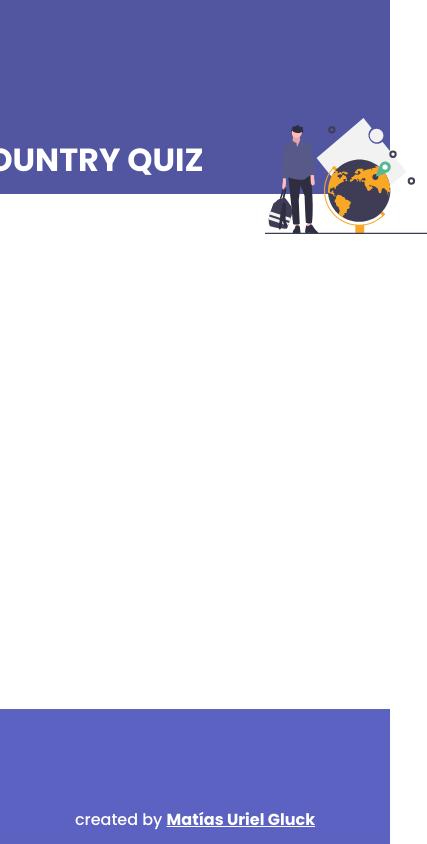
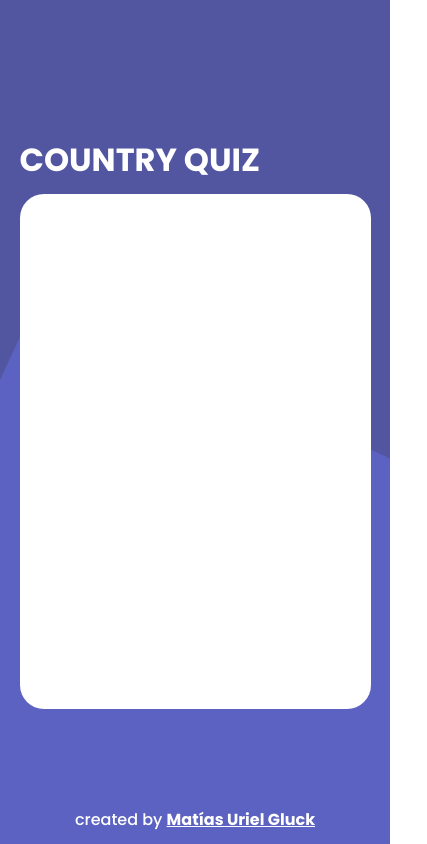
Before and after one commit to MatiasUrielGluck/Country-Quiz, a React (Vite) app: page / in a window 390 px wide. Shown: the whole page, 427 px wide, since content can reach past the window. Built offline with nearby package versions, Linux system fonts and the light colour scheme.

Commit message:
Adding responsive design

```diff
--- a/src/layouts/game-layout.css
+++ b/src/layouts/game-layout.css
@@ -57,3 +57,21 @@
     font-weight: 700;
     text-decoration: underline;
 }
+
+@media only screen and (max-height: 650px)  {
+    .game-layout .layout-container .subcontainer .game-container {
+        height: 80vh;
+    }
+}
+
+@media only screen and (max-width: 768px)  {
+    .game-layout .layout-container .subcontainer .game-container {
+        width: 90vw;
+    }
+}
+
+@media only screen and (max-width: 550px) {
+    .game-layout .layout-container .subcontainer img {
+        display: none;
+    }
+}
```
